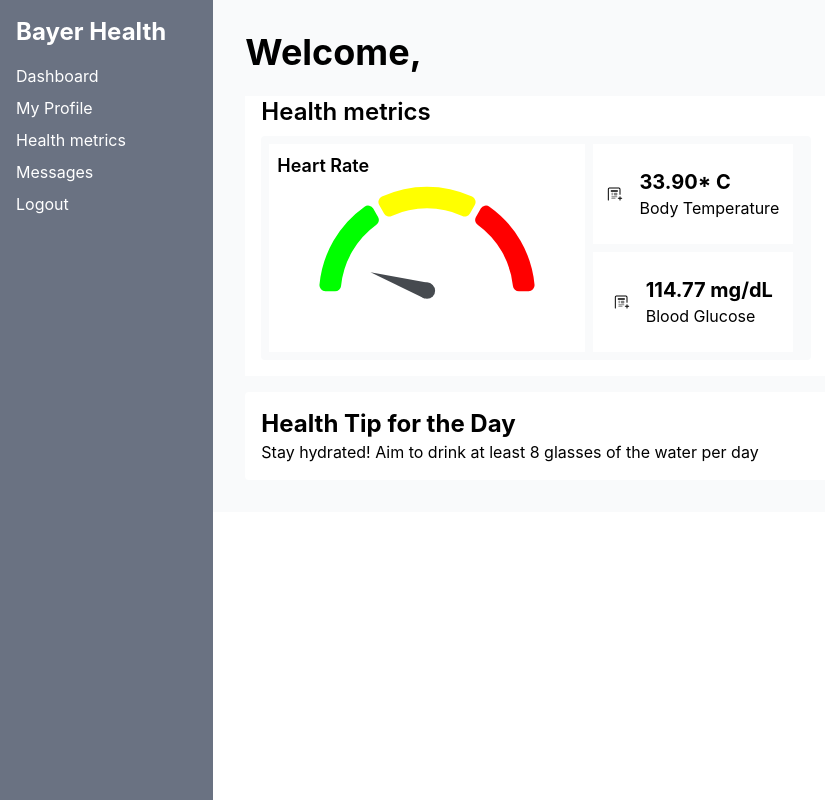
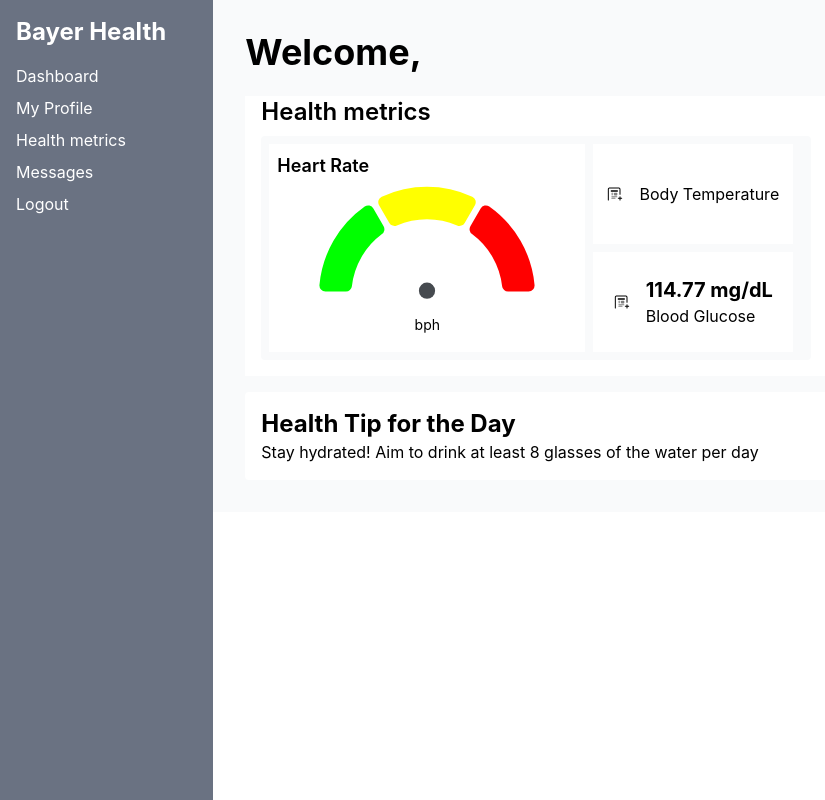
Before and after one commit to priya-1502/chronic-disease-management, a React (Create React App) app: page /dashboard in a window 1280 px wide. Shown: the whole page, without its empty margins (0-825 px from the left). Built offline with nearby package versions, Linux system fonts and the light colour scheme; no server answers.

Commit message:
feat:final commit

```diff
--- a/src/components/Dashboard/Dashabord.js
+++ b/src/components/Dashboard/Dashabord.js
@@ -1,83 +1,55 @@
-import GaugeChart from "react-gauge-chart";
 import { useQuery } from "@tanstack/react-query";
-import { getUser } from "../../API/userApi"
-import { ArticlePlusDuotone } from "../../icons/ArticlePlusDuotone";
-import { Link } from "react-router";
+
+import { getUser, getMetrics } from "../../API/userApi";
+
+import GaugeChartComponent from "./GaugeChart";
+import Sidenav from "./Sidenav";
+import ItemCard from "./ItemCard";
+import DataCard from "./DataCard";
 
 const Dashboard = () => {
+  const { data, isLoading } = useQuery({
+    queryKey: ["getUser"],
+    queryFn: () => getUser("67cc1238ed9052deb5e2c0ff"),
+  });
 
-    const { data, isLoading} = useQuery({ queryKey: ['getUser'], queryFn: () => getUser("67cc1238ed9052deb5e2c0ff") });
+  const { data: metricDetails, isLoading: isMetricLoading } = useQuery({
+    queryKey: ["getMetrics"],
+    queryFn: () => getMetrics("67cc1238ed9052deb5e2c0ff"),
+  });
 
-    if(isLoading){
-        <h1>Loading......</h1>
-    }
-    const { response } = data || {};
+
+  if (isLoading || isMetricLoading) {
+    // Todo: Show some skeleton UI for loader
+    <h1>Loading......</h1>;
+  }
+  const { response } = data || {};
+
+  const metricData = metricDetails || {};
+
+
 
   return (
     <div className="flex">
-      <div className="w-1/6 h-screen bg-gray-500 text-white">
-        <div className="m-4">
-          <h1 className="text-2xl font-bold">Bayer Health</h1>
-        </div>
-        <div className="list-none m-4">
-          <Link to="/dashboard"><li className="my-2">Dashboard</li></Link>
-          <Link to="/profile"><li className="my-2">My Profile</li></Link>
-          <Link to="/Health metrics"><li className="my-2">Health metrics</li></Link>
-          <Link to="/messages"><li className="my-2">Messages</li></Link>
-          <Link to="/"><li className="my-2">Logout</li></Link>
-        </div>
-      </div>
+      <Sidenav />
       <div className="w-4/6 h-full bg-gray-50">
         <div className="m-4 p-4">
           <div className="mb-6">
-            <h1 className="text-4xl font-bold">Welcome, {response?.firstName} </h1>
+            <h1 className="text-4xl font-bold">
+              Welcome, {response?.firstName}{" "}
+            </h1>
           </div>
 
           <div className="bg-white h-[280px] px-4">
             <h1 className="text-2xl font-semibold">Health metrics</h1>
             <div className="p-2 bg-gray-50 w-[550px] rounded-sm mt-2">
               <div className="w-[400px] flex">
-
-                <div className="bg-white p-2">
-                    <h1 className="text-lg font-semibold">Heart Rate</h1>
-                  <GaugeChart
-                    id="gauge-chart1"
-                    nrOfLevels={3}
-                    percent={0.10}
-                    textColor="#FFFFFF"
-                    className="w-[400px]"
-                  />
-                </div>
-                <div className="flex-col justify-center">
-                  <div className="w-[200px] mx-2 mb-2 h-[100px] bg-white flex items-center justify-center">
-                    <div className="mr-4">
-                      <ArticlePlusDuotone />
-                    </div>
-                    <div className="flex flex-col justify-start items-start">
-                      <h1 className="text-xl font-bold text-center">
-                        33.90* C
-                      </h1>
-                      <p className="text-center">Body Temperature</p>
-                    </div>
-                  </div>
-                  <div className="w-[200px] mx-2 h-[100px] bg-white flex items-center justify-center">
-                    <div className="mr-4">
-                      <ArticlePlusDuotone />
-                    </div>
-                    <div className="flex flex-col justify-start items-start">
-                      <h1 className="text-xl font-bold">114.77 mg/dL</h1>
-                      <p>Blood Glucose</p>
-                    </div>
-                  </div>
-                </div>
+                <GaugeChartComponent metricData={metricData} />
+                <DataCard metricData={metricData} />
               </div>
             </div>
           </div>
-
-          <div className="bg-white mt-4 p-4 gap-2 rounded-sm">
-            <h1 className="text-2xl font-bold">Health Tip for the Day</h1>
-            <p>Stay hydrated! Aim to drink at least 8 glasses of the water per day</p>
-          </div>
+          <ItemCard />
         </div>
       </div>
     </div>
--- /dev/null
+++ b/src/components/Dashboard/DataCard.js
@@ -0,0 +1,31 @@
+import { ArticlePlusDuotone } from "../../icons/ArticlePlusDuotone";
+const DataCard = ( { metricData } ) => {
+    //TODO: From API missing Glucose value. So
+    const { temperature} = metricData;
+    return(
+        <div className="flex-col justify-center">
+        <div className="w-[200px] mx-2 mb-2 h-[100px] bg-white flex items-center justify-center">
+          <div className="mr-4">
+            <ArticlePlusDuotone />
+          </div>
+          <div className="flex flex-col justify-start items-start">
+            <h1 className="text-xl font-bold text-center">
+              {temperature}
+            </h1>
+            <p className="text-center">Body Temperature</p>
+          </div>
+        </div>
+        <div className="w-[200px] mx-2 h-[100px] bg-white flex items-center justify-center">
+          <div className="mr-4">
+            <ArticlePlusDuotone />
+          </div>
+          <div className="flex flex-col justify-start items-start">
+            <h1 className="text-xl font-bold">114.77 mg/dL</h1>
+            <p>Blood Glucose</p>
+          </div>
+        </div>
+      </div>
+    )
+}
+
+export default DataCard;
--- /dev/null
+++ b/src/components/Dashboard/GaugeChart.js
@@ -0,0 +1,26 @@
+import GaugeChart from "react-gauge-chart";
+
+const GaugeChartComponent = ({ metricData }) => {
+
+    const { bloodPressure, heartBeatRate} = metricData;
+
+    return(
+        <div className="bg-white p-2">
+        <h1 className="text-lg font-semibold">Heart Rate</h1>
+      <GaugeChart
+        id="gauge-chart1"
+        nrOfLevels={3}
+        percent={heartBeatRate/100}
+        arcWidth={0.3}
+        textColor="#FFFFFF"
+        className="w-[400px]"
+      />
+      <div className="flex justify-center">
+
+      <h1 className="text-sm">{bloodPressure} bph</h1>
+      </div>
+    </div>
+    )
+}
+
+export default GaugeChartComponent;
--- /dev/null
+++ b/src/components/Dashboard/ItemCard.js
@@ -0,0 +1,11 @@
+const ItemCard = () => {
+
+    return(
+        <div className="bg-white mt-4 p-4 gap-2 rounded-sm">
+        <h1 className="text-2xl font-bold">Health Tip for the Day</h1>
+        <p>Stay hydrated! Aim to drink at least 8 glasses of the water per day</p>
+      </div>
+    )
+}
+
+export default ItemCard;
--- /dev/null
+++ b/src/components/Dashboard/Sidenav.js
@@ -0,0 +1,22 @@
+import { Link } from "react-router";
+
+const Sidenav = () => {
+
+    return(
+        <div className="w-1/6 h-screen bg-gray-500 text-white">
+        <div className="m-4">
+          <h1 className="text-2xl font-bold">Bayer Health</h1>
+        </div>
+        <div className="list-none m-4">
+          <Link to="/dashboard"><li className="my-2">Dashboard</li></Link>
+          <Link to="/profile"><li className="my-2">My Profile</li></Link>
+          <Link to="/Health metrics"><li className="my-2">Health metrics</li></Link>
+          <Link to="/messages"><li className="my-2">Messages</li></Link>
+          <Link to="/"><li className="my-2">Logout</li></Link>
+        </div>
+      </div>
+    )
+};
+
+
+export default Sidenav;
```
Also changed, not shown: 1 other file (tests, documents, lock files or other folders).
